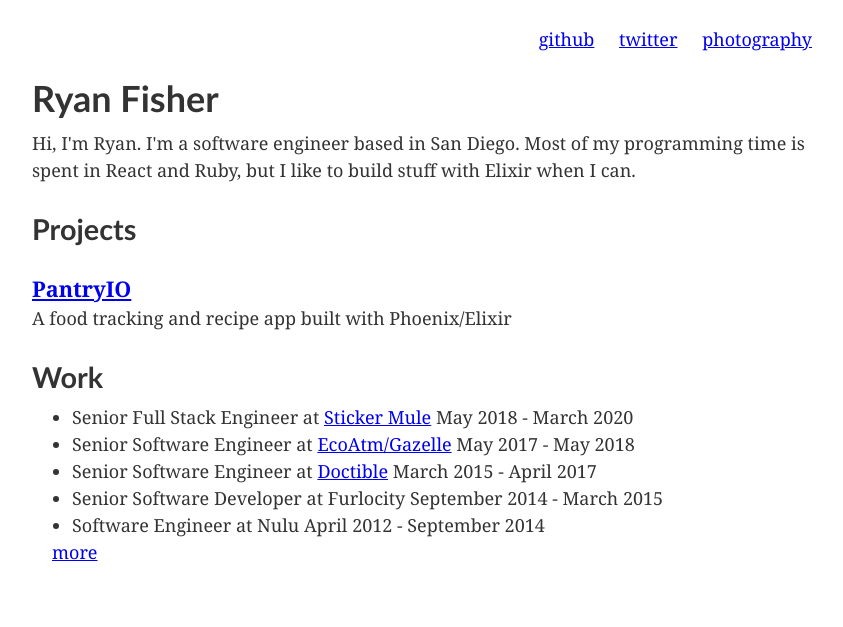
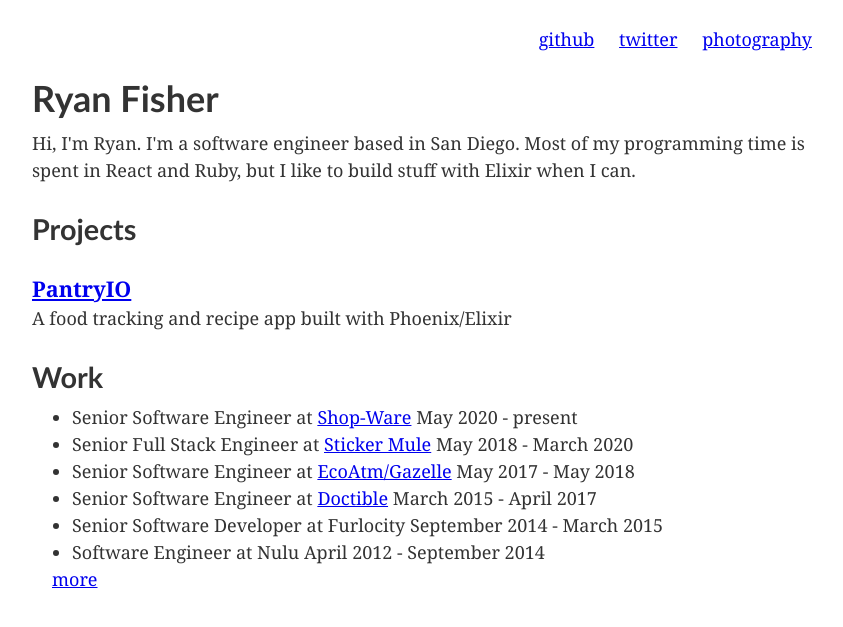
Before and after one commit to ryanfisher/ryanfisher.io, a Jekyll site: the page built from index.md, in a window 1280 px wide. Shown: the top 627 px of the page, without its empty margins (218-1061 px from the left). Built offline with Jekyll 4.4.1, drawn with Linux system fonts in a browser that asks for light colours; some of the changed lines change nothing that is shown.

```diff
--- a/_config.yml
+++ b/_config.yml
@@ -16,9 +16,8 @@
 title: Ryan Fisher
 email: ryan@ryanfisher.io
 description: >- # this means to ignore newlines until "baseurl:"
-  Ryan Fisher is a software engineer based in San Diego, Ca. He spends most of
-  his time sitting quietly, writing code, and soaking in compliments about his
-  beard.
+  Ryan Fisher is a software engineer based in San Diego, Ca. He specializes in
+  Ruby during the day and builds stuff with Elixir at night.
 baseurl: "" # the subpath of your site, e.g. /blog
 url: "" # the base hostname & protocol for your site, e.g. http://example.com
 twitter_username: ryan_fisher
--- a/_layouts/home.html
+++ b/_layouts/home.html
@@ -31,6 +31,7 @@
         <a name="experience"></a>
         <h2>Work</h2>
         <ul>
+          <li> Senior Software Engineer at <a href="https://www.shop-ware.com">Shop-Ware</a> May 2020 - present</li>
           <li>Senior Full Stack Engineer at <a href="https://www.stickermule.com">Sticker Mule</a> May 2018 - March 2020</li>
           <li>Senior Software Engineer at <a href="https://www.gazelle.com">EcoAtm/Gazelle</a> May 2017 - May 2018</li>
           <li>Senior Software Engineer at <a href="https://www.doctible.com">Doctible</a> March 2015 - April 2017</li>
```
